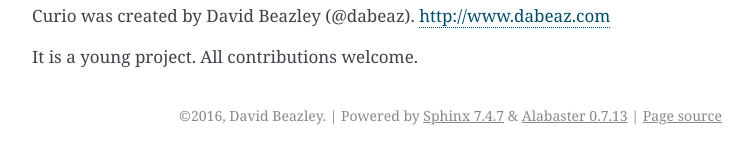
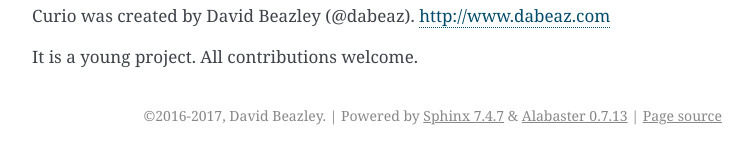
Before and after one commit to dabeaz/curio, a Sphinx documentation site: the page built from docs/index.rst, in a window 1280 px wide and 900 px high, scrolled down 5020 px. Shown: the part 745-897 px from the top of the window, without its empty margins (388-1141 px from the left). Built offline with Sphinx 7.4.7, drawn with Linux system fonts in a browser that asks for light colours; pages that are not in the unit, such as notebooks, are missing from menus; part of the change alters nothing that is shown.

```diff
--- a/docs/conf.py
+++ b/docs/conf.py
@@ -52,7 +52,7 @@ master_doc = 'index'
 
 # General information about the project.
 project = u'curio'
-copyright = u'2016, David Beazley'
+copyright = u'2016-2017, David Beazley'
 author = u'David Beazley'
 
 # The version info for the project you're documenting, acts as replacement for
@@ -60,9 +60,9 @@ author = u'David Beazley'
 # built documents.
 #
 # The short X.Y version.
-version = '0.5'
+version = '0.6'
 # The full version, including alpha/beta/rc tags.
-release = '0.5'
+release = '0.6'
 
 # The language for content autogenerated by Sphinx. Refer to documentation
 # for a list of supported languages.
```
Also changed, not shown: 2 other files.
